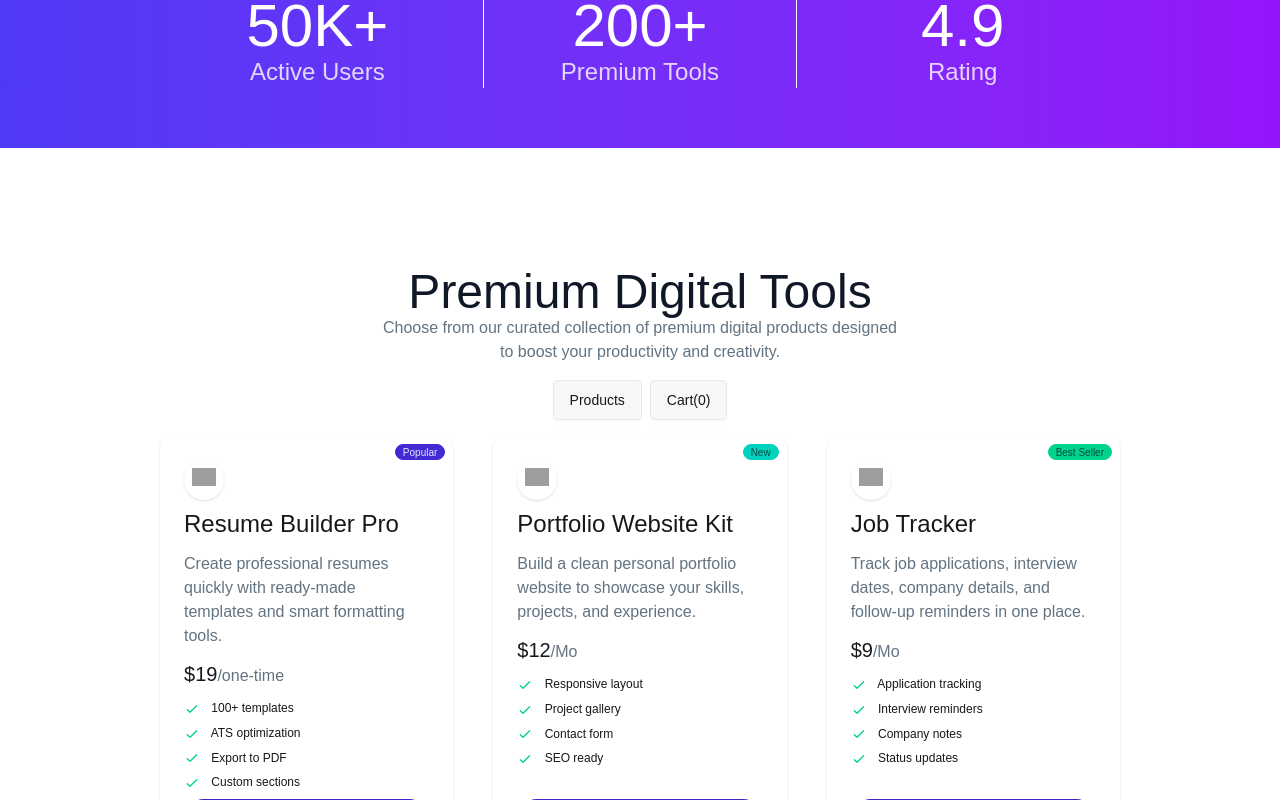
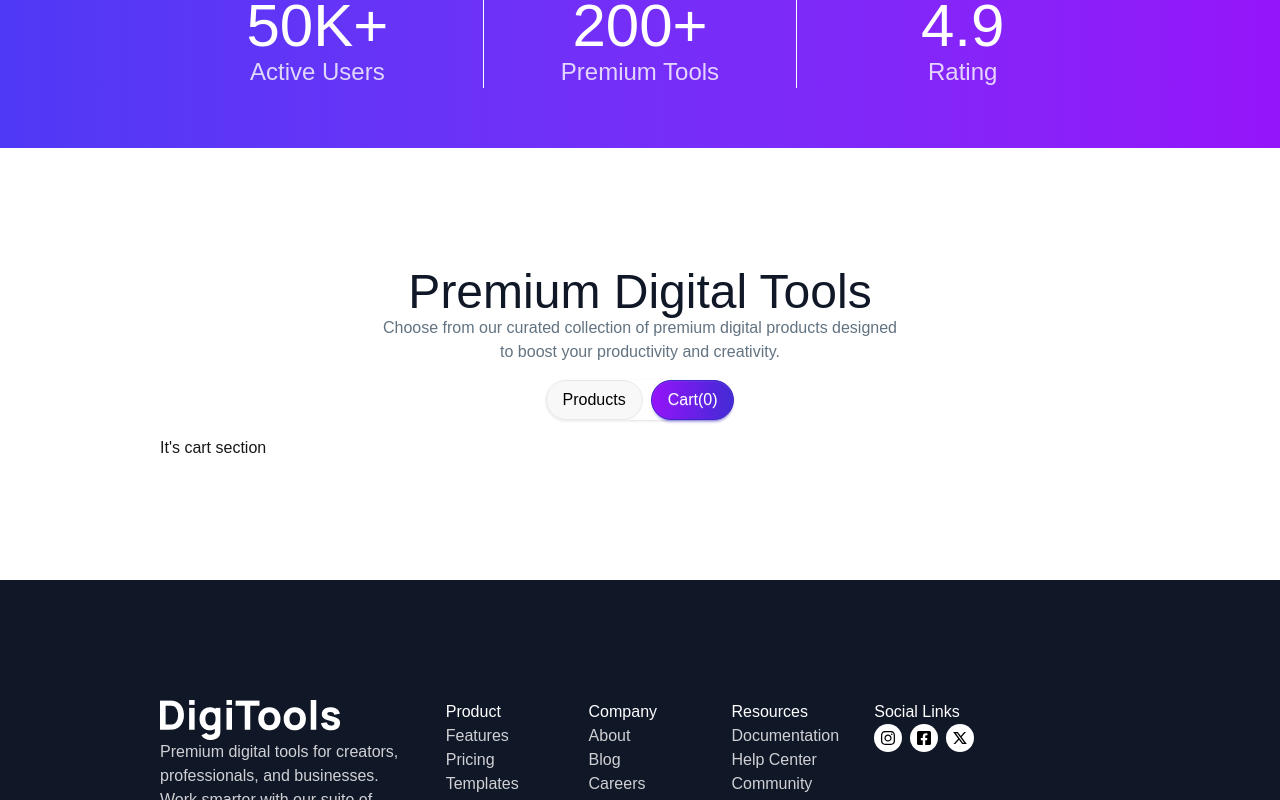
Before and after one commit to sufianWG/digi-tools, a React (Vite) app: page / in a window 1280 px wide. Both pictures are taken after a click on the button "Cart(0)". Shown: the part 680-1480 px from the top of the page. Built offline with nearby package versions, Linux system fonts and the light colour scheme; grey boxes are pictures that could not be loaded.

Commit message:
made functional the toggler buttons

```diff
--- a/src/components/AllTools/AllTools.jsx
+++ b/src/components/AllTools/AllTools.jsx
@@ -1,8 +1,11 @@
+import { useState } from "react";
 import SectionTitle from "../../SectionTitle/SectionTitle";
 import Tool from "../Tool/Tool";
 
 const AllTools = ({ProductData}) => {
     // console.log(ProductData);
+    const [activeBtn, setActiveBtn]  = useState("tools");
+
     return (
         <div className="my-30">
             <div className="parent-of-all-tools w-9/12 mx-auto space-y-4">
@@ -11,20 +14,24 @@ const AllTools = ({ProductData}) => {
                         Choose from our curated collection of premium digital products designed <br /> to boost your productivity and creativity.
                     </>
                 }> </SectionTitle>
-                <div className="flex justify-center gap-2">
+                <div className="flex justify-center gap-2 rounded-full w-fit shadow bg-white mx-auto">
                     {/* dynamic part */}
-                    <button className="btn">Products</button>
-                    <button className="btn">Cart(0)</button>
+                    <button onClick={()=> setActiveBtn("tools")} className={activeBtn == "tools" ? "btn btn-primary text-base font-medium text-white rounded-full bg-linear-to-r from-[#4F39F6] to from-[#9514FA]" :"btn text-base font-medium text-black rounded-full"}>Products</button>
+                    <button onClick={()=> setActiveBtn("cart")} className={activeBtn == "cart" ? "btn btn-primary text-base font-medium text-white rounded-full bg-linear-to-r from-[#4F39F6] to from-[#9514FA]" :"btn text-base font-medium text-black rounded-full"}>Cart(0)</button>
                 </div>
-                <div className="all-tools grid grid-cols-3 gap-10">
+
+                {
+                    activeBtn == "tools" ? <div className="all-tools grid grid-cols-3 gap-10">
                     {/* dynamic part */}
                     {
                         ProductData.map(product => <Tool product={product} key={product.id}></Tool> )
                     }
+                </div> : <div className="cart-section">
+                    <h1>It's cart section</h1>
                 </div>
-                <div className="cart-section">
+                }
 
-                </div>
+
 
             </div>
 
```
